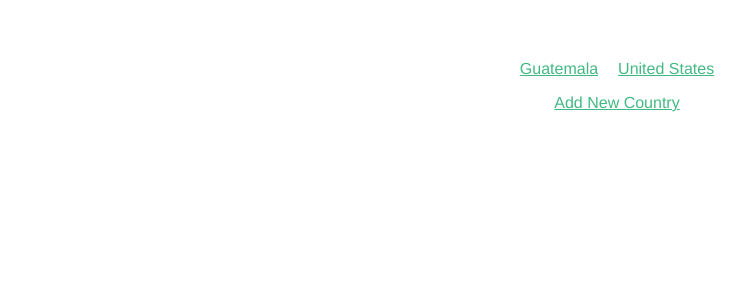
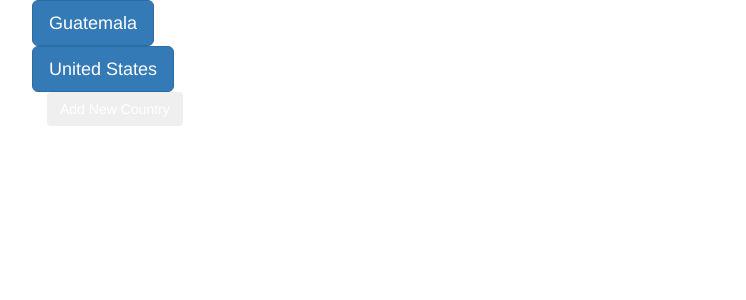
Before and after one commit to Vidsneezes/CountryViewer, a Vue app: page /AddCountry#/countries in a window 1280 px wide. Shown: the top 300 px of the page, without its empty margins (23-769 px from the left). Built offline with nearby package versions, Linux system fonts and the light colour scheme.

Commit message:
add bootstrap

```diff
--- a/src/App.vue
+++ b/src/App.vue
@@ -1,7 +1,7 @@
 <template>
-  <div id="app">
+  <b-container id="app">
     <router-view></router-view>
-  </div>
+  </b-container>
 </template>
 
 <script>
@@ -15,8 +15,5 @@
   font-family: 'Avenir', Helvetica, Arial, sans-serif;
   -webkit-font-smoothing: antialiased;
   -moz-osx-font-smoothing: grayscale;
-  text-align: center;
-  color: #2c3e50;
-  margin-top: 60px;
 }
 </style>
--- a/src/components/countries/CountriesGrid.vue
+++ b/src/components/countries/CountriesGrid.vue
@@ -1,11 +1,19 @@
 <template>
   <div class="countries">
-    <ul id="countries-list" >
-        <li v-for="country in countries" :key="country.id">
-            <router-link :to="{name:'CountryView' , params:{countryid: country.id}}">{{country.name}}</router-link>
-        </li>
-    </ul>
-        <router-link :to="{name:'AddCountryView'}">Add New Country</router-link>
+    <b-row >
+      <b-col v-for="country in countries" :key="country.id" class="bv-example-row">
+        <b-button size='lg' variant='primary'>
+          <router-link :to="{name:'CountryView' , params:{countryid: country.id}}">{{country.name}}</router-link>
+        </b-button>
+      </b-col>
+    </b-row>
+    <b-container>
+      <b-row>
+        <b-button>
+          <router-link :to="{name:'AddCountryView'}">Add New Country</router-link>
+        </b-button>
+      </b-row>
+    </b-container>
   </div>
 </template>
 <script>
@@ -25,15 +33,7 @@
 h1, h2 {
   font-weight: normal;
 }
-ul {
-  list-style-type: none;
-  padding: 0;
-}
-li {
-  display: inline-block;
-  margin: 0 10px;
-}
-a {
-  color: #42b983;
+a{
+  color:white
 }
 </style>
--- a/src/main.js
+++ b/src/main.js
@@ -1,8 +1,13 @@
 // The Vue build version to load with the `import` command
 // (runtime-only or standalone) has been set in webpack.base.conf with an alias.
 import Vue from 'vue'
+import BootstrapVue from 'bootstrap-vue'
 import App from './App'
 import router from './router'
+import 'bootstrap-vue/dist/bootstrap-vue.css'
+import 'bootstrap/dist/css/bootstrap.css'
+
+Vue.use(BootstrapVue)
 
 Vue.config.productionTip = false
 
```
